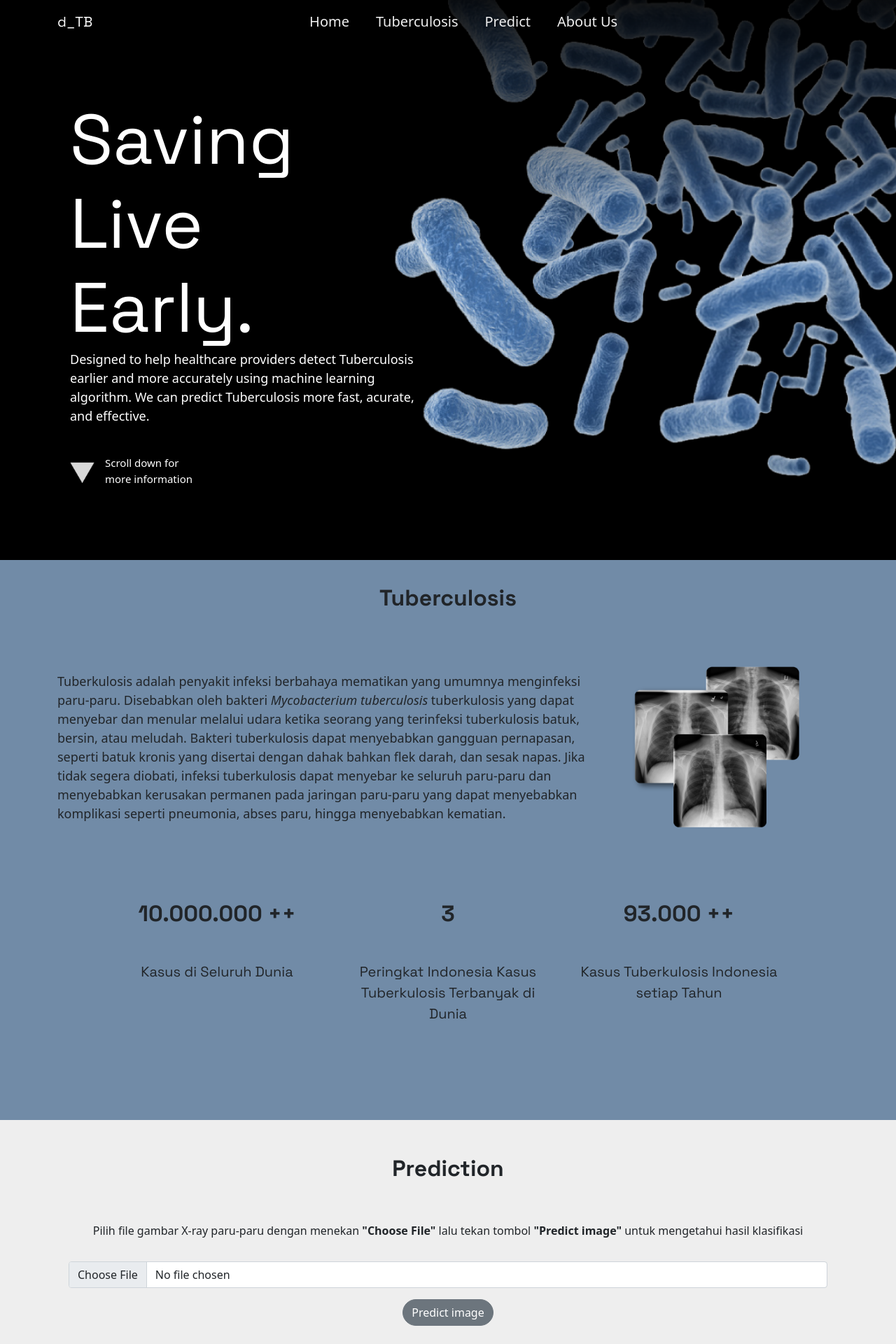
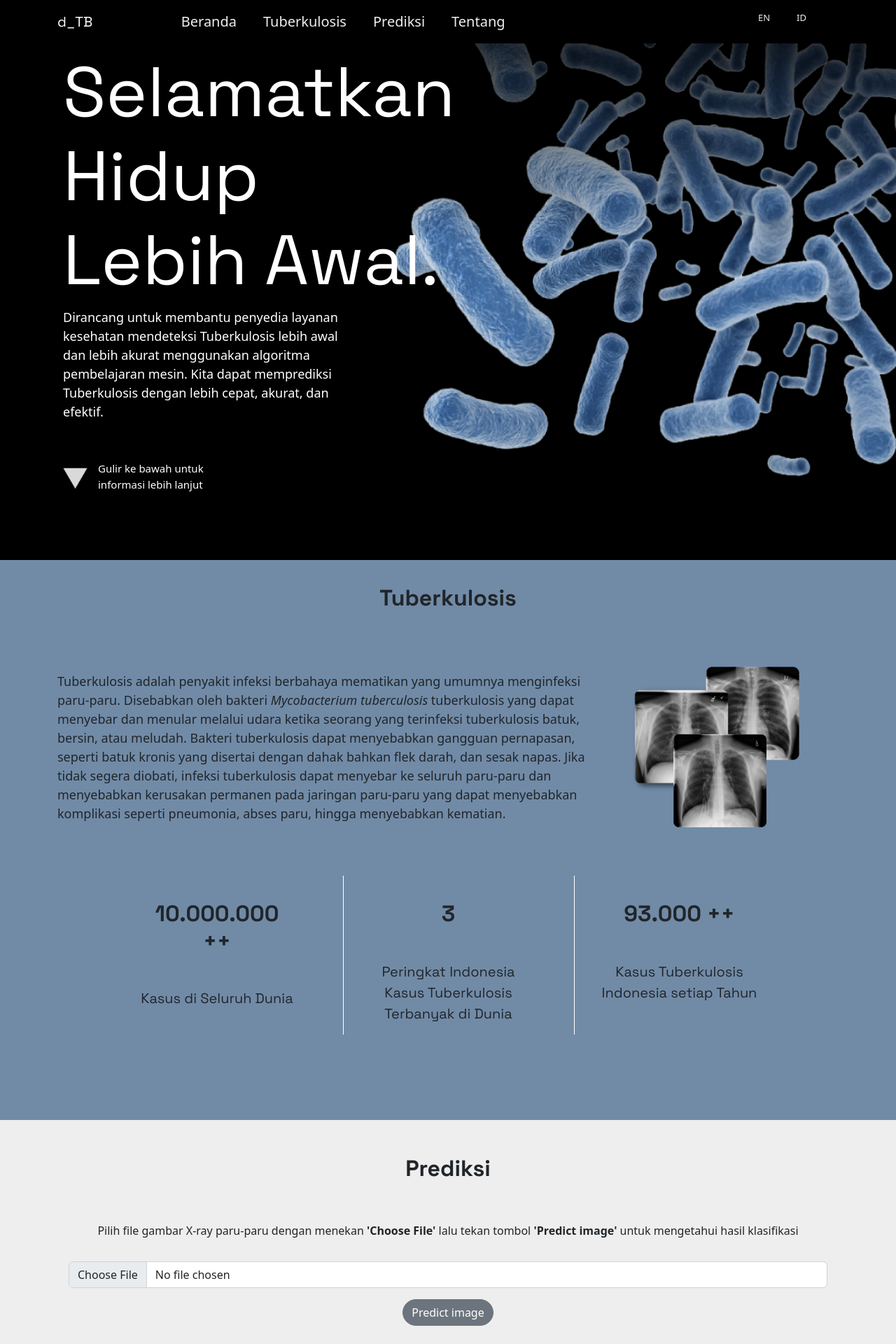
Before and after one commit to dandirifaldi/d_TB, a Flask app: page / in a window 1280 px wide. Shown: the top 1920 px of the page at 70% size. Run offline with Flask 2, Linux system fonts and the light colour scheme; some libraries are stand-ins or nearby versions.

Commit message:
add translate and responsive feature

```diff
--- a/app.py
+++ b/app.py
@@ -35,9 +35,9 @@ def predict():
     # global desc
     if pred[0]>=0.5:
         # desc = 'NORMAL'
-        return render_template('index.html',_anchor="predict", prediction="TUBERKULOSIS", image=image_path)
+        return render_template('index.html',_anchor="predict", fname=imagefile.filename,prediction="TUBERKULOSIS", image=image_path)
     elif pred[0]<0.5:
-        return render_template('index.html',_anchor="predict", prediction="NORMAL", image=image_path)
+        return render_template('index.html',_anchor="predict", fname=imagefile.filename, prediction="NORMAL", image=image_path)
         # desc = 'TUBERKULOSIS'
 
     # classification = '%s' % (desc)
--- a/static/css/style.css
+++ b/static/css/style.css
@@ -29,9 +29,17 @@
     background: url(../img/head-c.png) no-repeat center center fixed;
     background-size: cover;
   }
+  .nav{
+    padding-left: 150px;
+  }
   .nav-link{
-    font-size: 20px;
+    font-size: 20px !important;
     color: #eeeeee !important;
+  }
+  .tl{
+    font-size: 13px !important;
+    color: #eeeeee !important;
+    padding-top: 15px;
   }
   .navbar-nav a{
     padding-right: 30px !important;
@@ -40,28 +48,37 @@
   .navbar-nav .nav-link:hover{
     color: white !important;
   }
+  .bg-b{
+    background-color: black;
+  }
+  /* .hh{
+    height: 100vh;
+  } */
   .h1_text{
-    position: absolute;
-    top: 140px;
-    left: 100px;
+    /* position: absolute; */
+    /* top: 140px; */
+    /* left: 100px; */
     color: white;
+    padding: 10px 0px 0px 90px;
     font-size: 100px;
   }
   .p_head{
-    position: absolute;
-    top: 500px;
-    left: 100px;
+    padding: 0px 10px 30px 90px;
+    /* position: absolute; */
+    /* top: 500px; */
+    /* left: 100px; */
     width: 500px;
     color: white;
     font-size: 18px;
   }
   .scroll{
-    position: absolute;
+    /* position: absolute; */
     display: flex;
     align-items: top;
-    top: 650px;
-    left: 100px;
-    width: 500px;
+    padding: 10px 0px 0px 90px;
+    /* top: 650px; */
+    /* left: 100px; */
+    /* width: 500px; */
     color: white;
     font-size: 15px;
   }
@@ -102,6 +119,9 @@
   .tb_i{
     width: 300px;
     margin: 15px;
+    padding: 0px 20px 0px 20px;
+    /* flex: 1 1 auto; */
+    /* line-height: 40px; */
   }
   .tb_iimg{
     width: 100%;
@@ -116,30 +136,74 @@
     font-size: 20px;
     font-family: 'Space Grotesk', sans-serif;
   }
-  @media screen and (min-width: 700px) {
-    .navbar-toggle,
-    .navbar-toggle[aria-expanded="true"] {
-      display: none;
+  .tb_i + .tb_i {
+    border-left: solid 1px white;
+  }
+  @media screen and (max-width: 990px) {
+    .landing{
+      height: auto;
     }
-    .navbar-nav,
-  .navbar-toggle[aria-expanded="true"] .navbar-nav {
-    visibility: visible;
-    opacity: 1;
-    position: static;
-    display: block;
-    height: 100%;
-  }
-
-  .navbar-links,
-  #navbar-toggle[aria-expanded="true"] #navbar-menu .navbar-links {
-    margin: 0;
-    padding: 0;
-    box-shadow: none;
-    position: static;
-    flex-direction: row;
-    width: 100%;
-    height: 100%;
-  }
+    .nav{
+      padding-left: 0px;
+    }
+    .nav1{
+      text-align: right;
+    }
+    .h1_text{
+      padding: 0px 5px 0px 20px;
+      font-size: 90px;
+    }
+    .p_head{
+      padding: 50px 5px 50px 20px;
+      font-size: 15px;
+      width: auto;
+    }
+    .scroll{
+      padding: 0vh 5px 0px 20px;
+      font-size: 13px;
+    }
+    .tb{
+      height: auto;
+    }
+    .tb-p{
+      height: auto;
+    }
+    .tb_g{
+      flex-wrap: wrap;
+    }
+    .tb_g p{
+      text-align: center;
+    }
+    .tb_g img{
+      max-width: 100%;
+      /* max-height: 100%; */
+      /* margin-top: 10px; */
+      padding-right: 0px;
+    }
+    .tb_icont{
+      flex-wrap: wrap;
+    }
+    .tb_i{
+      width: auto;
+      margin: 50px ;
+    }
+    .tb_iimg{
+      width: auto;
+    }
+    .tb_iimg h2{
+      width: 100%;
+    }
+    .tb_ibody p{
+      text-align: center;
+      /* margin-bottom: 10px; */
+      padding: 0px;
+      font-size: 20px;
+      font-family: 'Space Grotesk', sans-serif;
+    }
+    .tb_i + .tb_i {
+      border-left: solid 0px white;
+      border-top: solid 1px white;
+    }
   }
   .tb-p{
     background-color: #eeeeee;
@@ -152,3 +216,6 @@
     font-family: 'Space Grotesk', sans-serif !important;
     font-weight: bold;
   }
+  .hasil{
+    padding: 10px 10px 50px 10px;
+  }
--- /dev/null
+++ b/static/js/index.js
@@ -0,0 +1,23 @@
+function translate(lng, tagAttr){
+    var translate = new Translate();
+    translate.init(tagAttr, lng);
+    translate.process();
+    if(lng == 'en'){
+      $("#enTranslator").css('color', '#f4623a');
+      $("#idTranslator").css('color', '#212529');
+    }
+    if(lng == 'id'){
+      $("#idTranslator").css('color', '#f4623a');
+      $("#enTranslator").css('color', '#212529');
+    }
+}
+$(document).ready(function(){
+  //This is id of HTML element (English) with attribute lng-tag
+  $("#enTranslator").click(function(){
+    translate('en', 'lng-tag');
+  });
+  //This is id of HTML element (Khmer) with attribute lng-tag
+  $("#idTranslator").click(function(){
+    translate('id', 'lng-tag');
+  });
+});
--- a/static/js/script.js
+++ b/static/js/script.js
@@ -0,0 +1,40 @@
+
+document.addEventListener("DOMContentLoaded", function(){
+    window.addEventListener('scroll', function() {
+        if (window.scrollY > 1) {
+          document.getElementById('home').classList.add('fixed-top');
+          document.getElementById('home').classList.add('bg-b');
+          // add padding top to show content behind navbar
+          navbar_height = document.querySelector('.navbar').offsetHeight;
+          document.body.style.paddingTop = navbar_height + 'px';
+        } else {
+          document.getElementById('home').classList.remove('fixed-top');
+          document.getElementById('home').classList.remove('bg-transparent');
+           // remove padding top from body
+          document.body.style.paddingTop = '0';
+        }
+    });
+    // window.addEventListener('foot', function() {
+    //     if(window.innerWidth <= 990) {
+    //         // Kita remove class navbar-fixed
+    //         document.getElementById('infor').classList.remove('text-end');
+    //     }else{
+    //         // diluar dari kondisi diatas kita akan add class navbar-fixed
+    //         // $('#infor').addClass('text-center');
+    //         document.getElementById('infor').classList.add('text-center');
+
+    //      }
+    // });
+    // window.bind('DOMContentLoaded load resize', function() {
+    //     // pengecekan ukuran width window, bila widthnya lebih kecil atau sama dengan 500
+    //     if(window.innerWidth() <= 990) {
+    //        // Kita remove class navbar-fixed
+    //        $('#infor').removeClass('text-end');
+    //        document.getElementById('infor').classList.remove('text-end');
+    //     }else{
+    //        // diluar dari kondisi diatas kita akan add class navbar-fixed
+    //        $('#infor').addClass('text-center');
+    //        document.getElementById('infor').classList.add('text-center');
+    //     }
+    //  });
+  });
--- /dev/null
+++ b/static/js/translate.js
@@ -0,0 +1,34 @@
+function Translate() {
+	//initialization
+	this.init =  function(attribute, lng){
+		this.attribute = attribute;
+		this.lng = lng;
+	}
+	//translate
+	this.process = function(){
+		_self = this;
+		var xrhFile = new XMLHttpRequest();
+		//load content data
+		xrhFile.open("GET", "../static/lng/"+this.lng+".json", false);
+		xrhFile.onreadystatechange = function ()
+		{
+			if(xrhFile.readyState === 4)
+			{
+				if(xrhFile.status === 200 || xrhFile.status == 0)
+				{
+					var LngObject = JSON.parse(xrhFile.responseText);
+					var allDom = document.getElementsByTagName("*");
+					for(var i =0; i < allDom.length; i++){
+						var elem = allDom[i];
+						var key = elem.getAttribute(_self.attribute);
+						if(key != null) {
+							elem.innerHTML = LngObject[key]  ;
+						}
+					}
+
+				}
+			}
+		}
+		xrhFile.send();
+    }
+}
--- a/templates/index.html
+++ b/templates/index.html
@@ -2,77 +2,80 @@
 <html>
   <head>
     <title>d_TB Tuberculosis Detection</title>
+    <meta charset="utf-8">
+    <meta name="viewport" content="width=device-width, initial-scale=1">
     <link rel="stylesheet" href="{{url_for('static', filename='css/style.css')}}">
-    <link rel="stylesheet" href="css/style.css">
-    <link href="https://cdn.jsdelivr.net/npm/bootstrap@5.1.3/dist/css/bootstrap.min.css" rel="stylesheet" integrity="sha384-1BmE4kWBq78iYhFldvKuhfTAU6auU8tT94WrHftjDbrCEXSU1oBoqyl2QvZ6jIW3" crossorigin="anonymous">
-    <link href="https://fonts.googleapis.com/css2?family=Nunito:wght@200;300&display=swap" rel="stylesheet">
+    <link href="https://cdn.jsdelivr.net/npm/bootstrap@5.2.3/dist/css/bootstrap.min.css" rel="stylesheet" integrity="sha384-rbsA2VBKQhggwzxH7pPCaAqO46MgnOM80zW1RWuH61DGLwZJEdK2Kadq2F9CUG65" crossorigin="anonymous">
+    <!-- <link rel="stylesheet" href="../static/css/style.css"> -->
     <link rel="preconnect" href="https://fonts.googleapis.com">
     <link rel="preconnect" href="https://fonts.gstatic.com" crossorigin>
+    <link href="https://fonts.googleapis.com/css2?family=Nunito:wght@200;300&display=swap" rel="stylesheet">
     <link href="https://fonts.googleapis.com/css2?family=Space+Grotesk:wght@400;700&display=swap" rel="stylesheet">
     <link rel="stylesheet" href="https://pro.fontawesome.com/releases/v5.10.0/css/all.css" integrity="sha384-AYmEC3Yw5cVb3ZcuHtOA93w35dYTsvhLPVnYs9eStHfGJvOvKxVfELGroGkvsg+p" crossorigin="anonymous"/>
-    <style>
-
-
-    </style>
   </head>
-  <body>
+  <!-- <body> -->
+  <body id="page-top" onload="translate('id','lng-tag')"></body>
     <!-- Nav -->
     <div class="landing">
-      <nav class="navbar navbar-expand-lg navbar-dark bg-transparent mb-5"  id="home">
+      <nav class="navbar navbar-expand-lg navbar-dark bg-transparent" id="home">
         <div class="container">
           <a class="navbar-brand" href="#">d_TB</a>
-          <button class="navbar-toggler" type="button" data-toggle="collapse" data-target="#navbarNavAltMarkup" aria-controls="navbarNavAltMarkup" aria-expanded="false" aria-label="Toggle navigation">
+          <button class="navbar-toggler" type="button" data-bs-toggle="offcanvas" data-bs-target="#offcanvasDarkNavbar" aria-controls="offcanvasDarkNavbar">
             <span class="navbar-toggler-icon"></span>
           </button>
-          <div class="collapse navbar-collapse justify-content-center" id="navbarNavAltMarkup">
-            <div class="navbar-nav">
-              <a class="nav-link" href="#home">Home</a>
-              <a class="nav-link" href="#tb">Tuberculosis</a>
-              <a class="nav-link" href="#predict">Predict</a>
-              <a class="nav-link" href="#about">About Us</a>
+          <div class="offcanvas offcanvas-end text-bg-dark" tabindex="-1" id="offcanvasDarkNavbar" aria-labelledby="offcanvasDarkNavbarLabel">
+            <div class="offcanvas-header">
+              <h5 class="offcanvas-title" id="offcanvasDarkNavbarLabel">d_TB</h5>
+              <button type="button" class="btn-close btn-close-white" data-bs-dismiss="offcanvas" aria-label="Close"></button>
+            </div>
+            <div class="offcanvas-body">
+              <ul class="nav navbar-nav justify-content-center flex-grow-1 pe-3">
+                <li class="nav-item">
+                  <a class="nav-link active" aria-current="page" href="#home" lng-tag="home"></a>
+                </li>
+                <li class="nav-item">
+                  <a class="nav-link" href="#tb" lng-tag="tb"></a>
+                </li>
+                <li class="nav-item">
+                  <a class="nav-link" href="#predict" lng-tag="pred"></a>
+                </li>
+                <li class="nav-item">
+                  <a class="nav-link" href="#about" lng-tag="about"></a>
+                </li>
+              </ul>
+              <ul class="nav1 navbar-nav justify-content-end flex-grow-1 pe-3">
+                  <li class="nav-item">
+                    <a href="javascript:void(0);" class="nav-link js-scroll-trigger lng tl" id="enTranslator">EN</a>
+                  </li>
+                  <li class="nav-item">
+                  <a href="javascript:void(0);" class="nav-link js-scroll-trigger lng tl" id="idTranslator">ID</a>
+                  </li>
+              </ul>
             </div>
           </div>
         </div>
       </nav>
-      <h1 class="h1_text">
-        Saving <br>
-        Live <br>
-        Early.
+      <div class="hh">
+      <h1 class="h1_text" lng-tag="h1">
       </h1>
-      <p class="p_head">
-        Designed to help healthcare providers detect Tuberculosis earlier and more accurately
-        using machine learning algorithm. We can predict Tuberculosis more fast, acurate, and effective.
+      <p class="p_head" lng-tag="desc1">
       </p>
       <div class="scroll">
         <img src="{{url_for('static', filename='img/Polygon_1.png')}}" alt="scroll">
-        <p>Scroll down for  <br>
-          more information</p>
+        <!-- <img src="../static/img/Polygon_1.png" alt="scroll"> -->
+        <p lng-tag="scroll"></p>
+      </div>
       </div>
   </div>
 
-    <!-- <div class="landing"> -->
-      <div class="container">
-        <div class="row">
-          <div class="col-md-6">
-            <!-- <button type="button" class="btn btn-secondary rounded-pill"><a href="#predict" style="text-decoration: none; color: white;"> Start Predict </a></button> -->
-          </div>
-        </div>
-      </div>
-    <!-- </div>  -->
     <!-- View Prediction -->
     <div class="tb text-dark" id="tb">
       <div class="container">
-        <h2>Tuberculosis</h2>
+        <h2 lng-tag="tb"></h2>
         <div class="tb_g">
-          <p>Tuberkulosis adalah penyakit infeksi berbahaya mematikan yang umumnya
-            menginfeksi paru-paru. Disebabkan oleh bakteri <i>Mycobacterium tuberculosis</i>
-             tuberkulosis yang dapat menyebar dan menular melalui udara ketika seorang yang terinfeksi tuberkulosis
-             batuk, bersin, atau meludah. Bakteri tuberkulosis dapat menyebabkan gangguan
-              pernapasan, seperti batuk kronis yang disertai dengan dahak bahkan flek darah, dan sesak napas.
-               Jika tidak segera diobati, infeksi tuberkulosis dapat menyebar ke seluruh paru-paru dan menyebabkan
-               kerusakan permanen pada jaringan paru-paru yang dapat menyebabkan komplikasi seperti pneumonia,
-               abses paru, hingga menyebabkan kematian.</p>
+          <p lng-tag="tb_p"></p>
           <img src="{{url_for('static', filename='img/bg-2.png')}}" alt="Gambar X-ray Paru-paru">
+          <!-- <img src="../static/img/bg-2.png" alt="Gambar X-ray Paru-paru"> -->
         </div>
         <div class="tb_icont">
           <div class="tb_i">
@@ -109,8 +112,8 @@
 
 
     <div class="tb-p text-dark text-center" id="predict">
-      <h2>Prediction</h2>
-      <p>Pilih file gambar X-ray paru-paru dengan menekan <b>"Choose File"</b> lalu tekan tombol <b>"Predict image"</b> untuk mengetahui hasil klasifikasi</p>
+      <h2 lng-tag="pred2"></h2>
+      <p lng-tag="pred_d"></p>
       <div class="container">
         <form class="p-3 text-center" action='/', method="post" enctype="multipart/form-data">
           <input class="form-control" type="file" name="imagefile">
@@ -120,28 +123,28 @@
       </div>
 
       {% if prediction %}
-      <img src="{{image}}" alt="" width="250px">
-      <p class="text-center pt-2"><b>Gambar chest x-ray masuk ke dalam kategori {{prediction}} {{pred1}}</b></p>
+      <div class="hasil">
+        <img src="{{image}}" alt="" width="250px">
+        <p class="text-center pt-2">{{fname}}</p>
+        <p class="text-center pt-2" lng-tag="pred_p"></p>
+        <p class="text-center pt-2"><strong> {{prediction}} </strong></p>
+      </div>
       {% endif %}
     </div>
     <!-- View Information -->
     <div class="about container-fluid p-5 text-center" id="about">
       <div class="row pb-5">
         <div class="col-md-12 text-center">
-          <h2>About Us</h2>
-          <h5>d_TB adalah aplikasi pendeteksi tuberkulosis berbasis website yang dapat mengklasifikasi Tuberkulosis paru-paru manusia
-            hanya dengan memasukan citra X-ray paru-paru manusia sehingga dengan cepat dan akurat untuk membantu para
-          tenaga medis atau masyarakat luas dalam mendiagnosis Tuberkulosis</h5>
+          <h2 lng-tag="about"></h2>
+          <h5 lng-tag="desc2"></h5>
         </div>
       </div>
       <div class="row mb-4 d-flex justify-content-center">
         <div class="col-md-7">
           <div class="card text-dark" style="background-color: #eeeeee;">
             <div class="card-body">
-              <h4 class="card-title">Technology</h4>
-              <p class="card-text">Teknologi yang digunakan pada aplikasi ini adalah <strong>Computer Vision
-                & Deep Learning</strong> dengan algoritma <strong>Convolutional Neural Network (CNN)</strong> yang mampu
-              mengolah dan mengklasifikasi citra digital X-ray paru-paru manusia </p>
+              <h4 class="card-title" lng-tag="tech"></h4>
+              <p class="card-text" lng-tag="tech_p"> </p>
             </div>
           </div>
         </div>
```
Also changed, not shown: other parts of templates/index.html (+16 -9 lines), static/lng/en.json (added, +22 -0 lines), static/lng/id.json (added, +22 -0 lines).
